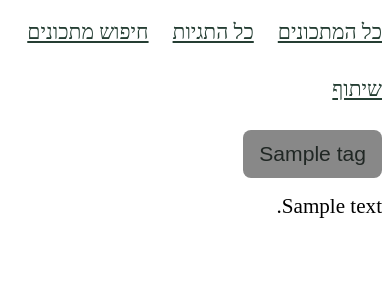
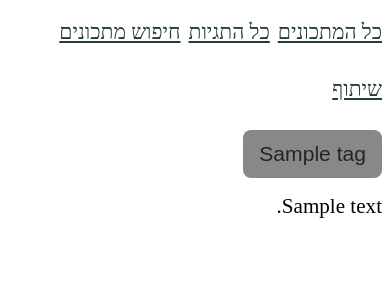
Before and after one commit to tmr232/SeferBishul, a Python web app: template src/sefer_bishul/templates/recipe.html in a window 390 px wide. Shown: the top 300 px of the page. Run offline with Jinja, Linux system fonts and the light colour scheme; the template is opened without the code that fills it: most values are stand-ins (such as "Sample title", 1, 10 or a date in 2020).

Commit message:
Improve portrait mobile navigation layout (#14)
Keep the three primary links closer together and place sharing on its own row in portrait mobile, without changing font sizes or landscape layout.

Amp-Thread-ID: https://ampcode.com/threads/T-01a21b81-723a-7400-be5b-26afd48308f3

Co-authored-by: Amp <amp@ampcode.com>

```diff
--- a/src/sefer_bishul/static/tags.css
+++ b/src/sefer_bishul/static/tags.css
@@ -13,6 +13,10 @@
 .tag-header nav, .recipe-nav { display: flex; flex-wrap: wrap; gap: .5rem 1.5rem; }
 .tag-header nav a, .recipe-nav a { padding-block: .75rem; color: #253e33; }
 .tag-header h1 { margin: 1rem 0 .5rem; font-size: 2rem; overflow-wrap: anywhere; }
+@media screen and (max-width: 1000px) and (orientation: portrait) {
+  .recipe-nav { column-gap: .5rem; }
+  .recipe-nav #share-link { flex-basis: 100%; }
+}
 .tag-browser main { flex: 1; }
 .tag-grid {
   display: grid;
```
